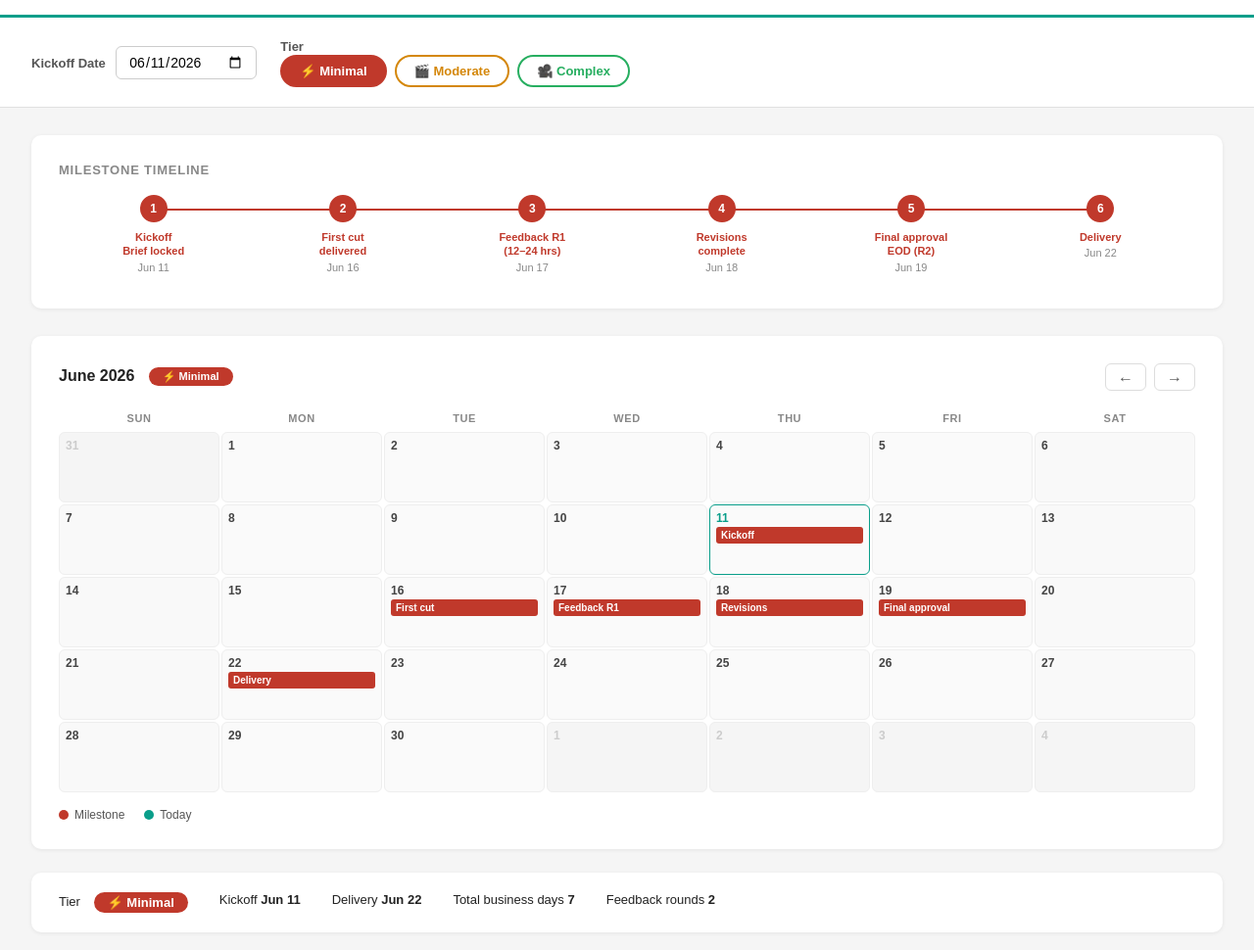
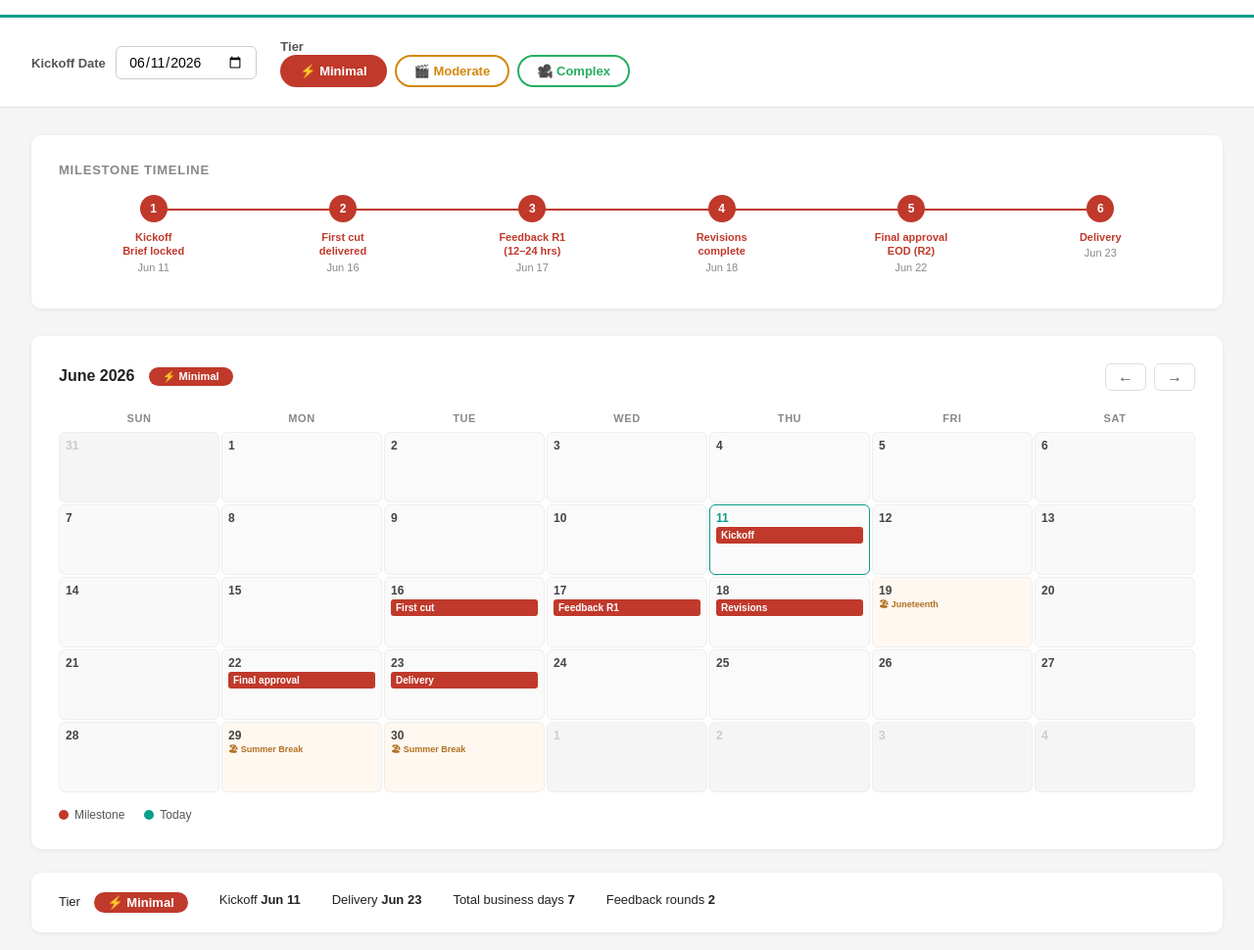
Before and after one commit to lukepereira-pow/WhatnotPostSchedule, a plain HTML site: page index.html in a window 1280 px wide. Shown: the part 44-1014 px from the top of the page at 98% size. Drawn offline with Linux system fonts and the light colour scheme.

Commit message:
Update index.html

```diff
--- a/index.html
+++ b/index.html
@@ -139,6 +139,14 @@
   .day-num { font-size: 12px; font-weight: 600; color: #444; margin-bottom: 2px; }
   .day.today { border-color: #0A9E8A; }
   .day.today .day-num { color: #0A9E8A; }
+  .day.holiday { background: #FFF8F0; }
+  .holiday-label {
+    font-size: 9px;
+    color: #B07020;
+    font-weight: 600;
+    margin-top: 2px;
+    line-height: 1.2;
+  }
   .event {
     font-size: 10px;
     font-weight: 700;
@@ -273,6 +281,67 @@ const TIERS = {
   }
 };
 
+// Whatnot holidays & company breaks — skipped by business day calculator
+const HOLIDAYS = new Set([
+  // 2026
+  '2026-01-01', // New Year's Day
+  '2026-01-02', // '25-'26 Winter Break (Whatnot)
+  '2026-01-19', // MLK Jr. Day
+  '2026-02-16', // President's Day
+  '2026-05-25', // Memorial Day
+  '2026-06-19', // Juneteenth
+  '2026-06-29', // Summer Break (Whatnot)
+  '2026-06-30',
+  '2026-07-01',
+  '2026-07-02',
+  '2026-07-03',
+  '2026-07-04', // July 4th (Sat — included for safety)
+  '2026-09-07', // Labor Day
+  '2026-11-26', // Thanksgiving
+  '2026-11-27',
+  '2026-12-23', // Winter Break (Whatnot)
+  '2026-12-24',
+  '2026-12-25', // Christmas
+  '2026-12-26',
+  '2026-12-28',
+  '2026-12-29',
+  '2026-12-30',
+  '2026-12-31',
+  // 2027
+  '2027-01-01', // New Year's Day
+]);
+
+const HOLIDAY_LABELS = {
+  '2026-01-01': "New Year's Day",
+  '2026-01-02': 'Winter Break',
+  '2026-01-19': 'MLK Jr. Day',
+  '2026-02-16': "President's Day",
+  '2026-05-25': 'Memorial Day',
+  '2026-06-19': 'Juneteenth',
+  '2026-06-29': 'Summer Break',
+  '2026-06-30': 'Summer Break',
+  '2026-07-01': 'Summer Break',
+  '2026-07-02': 'Summer Break',
+  '2026-07-03': 'Summer Break',
+  '2026-07-04': 'July 4th',
+  '2026-09-07': 'Labor Day',
+  '2026-11-26': 'Thanksgiving',
+  '2026-11-27': 'Thanksgiving',
+  '2026-12-23': 'Winter Break',
+  '2026-12-24': 'Winter Break',
+  '2026-12-25': 'Christmas',
+  '2026-12-26': 'Winter Break',
+  '2026-12-28': 'Winter Break',
+  '2026-12-29': 'Winter Break',
+  '2026-12-30': 'Winter Break',
+  '2026-12-31': 'Winter Break',
+  '2027-01-01': "New Year's Day",
+};
+
+function isHoliday(d) {
+  return HOLIDAYS.has(toYMD(d));
+}
+
 let currentTier = 'minimal';
 let viewYear, viewMonth;
 let kickoffDate;
@@ -289,7 +358,7 @@ function addBusinessDays(date, n) {
   let added = 0;
   while (added < n) {
     d.setDate(d.getDate() + 1);
-    if (d.getDay() !== 0 && d.getDay() !== 6) added++;
+    if (d.getDay() !== 0 && d.getDay() !== 6 && !isHoliday(d)) added++;
   }
   return d;
 }
@@ -365,10 +434,12 @@ function renderCal(eventMap, tier) {
     const key = toYMD(date);
     const isToday = toYMD(date) === toYMD(today);
     const isWeekend = date.getDay() === 0 || date.getDay() === 6;
+    const holiday = HOLIDAY_LABELS[key] || null;
     const events = eventMap[key] || [];
-    const cls = ['day', isToday ? 'today' : '', isWeekend ? 'weekend' : ''].filter(Boolean).join(' ');
+    const cls = ['day', isToday ? 'today' : '', isWeekend ? 'weekend' : '', holiday ? 'holiday' : ''].filter(Boolean).join(' ');
     html += `<div class="${cls}">
       <div class="day-num">${d}</div>
+      ${holiday ? `<div class="holiday-label">🏖 ${holiday}</div>` : ''}
       ${events.map(e => `<div class="event" style="background:${e.color}">${e.label}</div>`).join('')}
     </div>`;
   }
```
